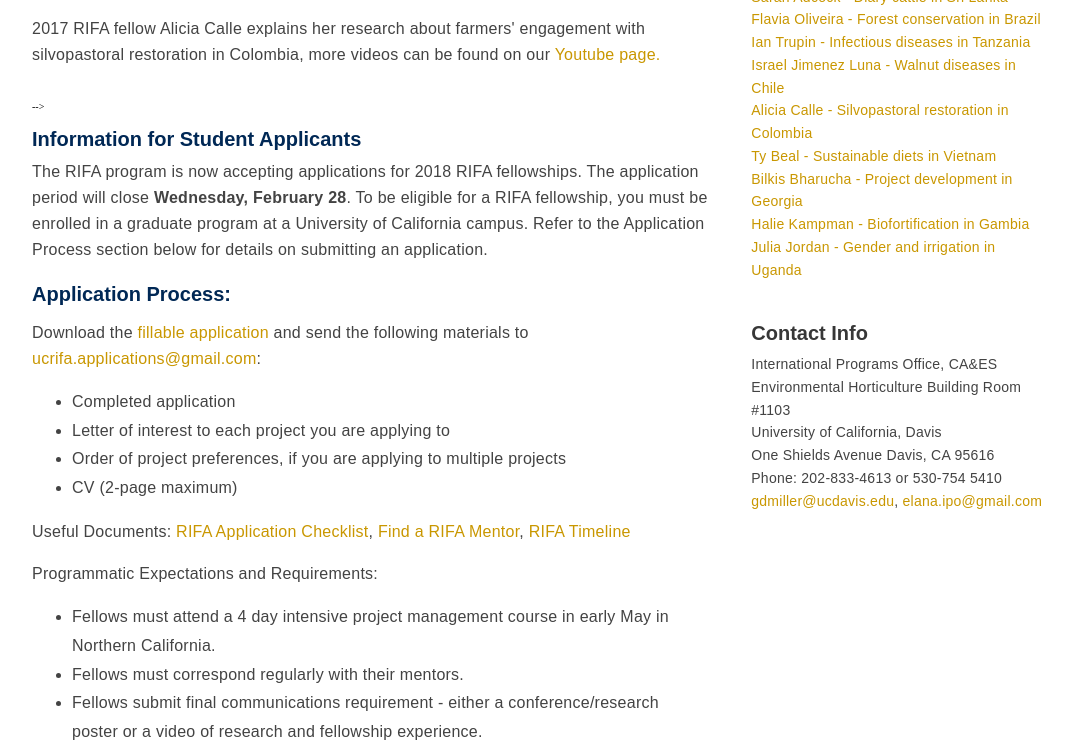
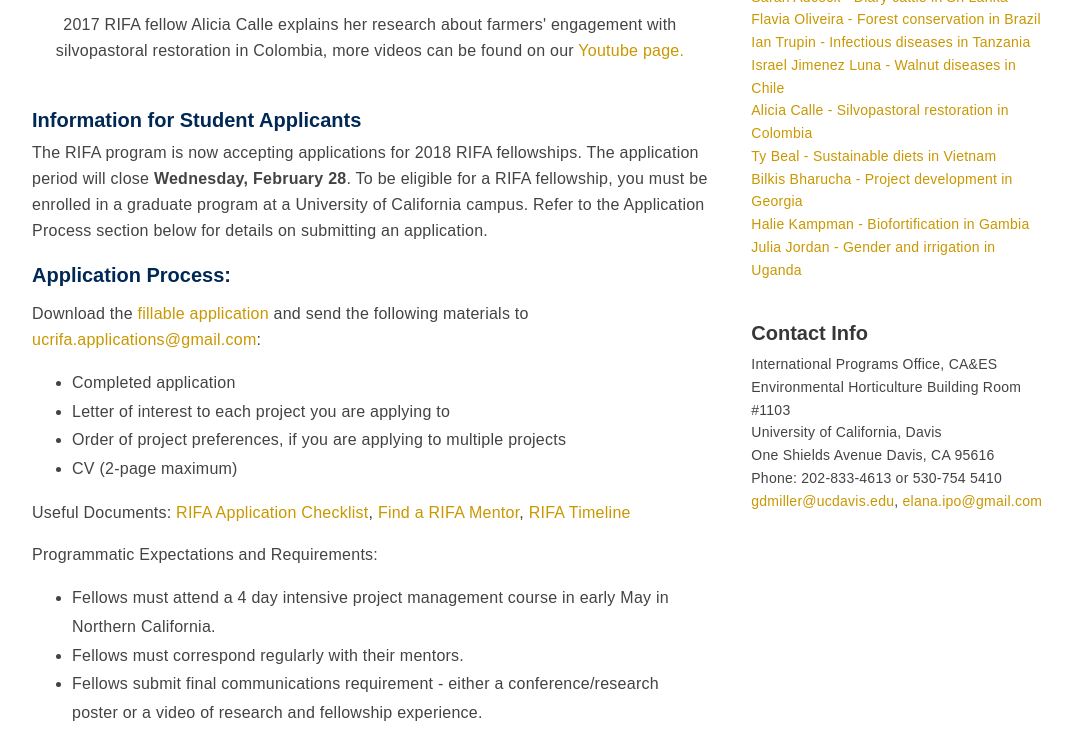
Before and after one commit to ucdavis/ip, a Jekyll site: the page built from scholars-and-students/RIFA/index.html, in a window 1280 px wide and 900 px high, scrolled down 940 px, cut to the strip 159-900 px from the top of the window. Shown: the whole strip, without its empty margins (96-1168 px from the left). Built offline with Jekyll 4.4.1, drawn with Linux system fonts in a browser that asks for light colours; nearby versions of some CDN libraries.

Commit message:
align video center

```diff
--- a/scholars-and-students/RIFA/index.html
+++ b/scholars-and-students/RIFA/index.html
@@ -16,8 +16,8 @@
     Faculty mentors at the University of California also play an integral role, serving as resources and helping guide Fellows in their projects.</p>
     <p>RIFA is funded primarily by the University of California's <a class="external-link" target="_blank" href="http://www.ucop.edu/global-food-initiative/">Global Food Initiative</a> and previusly funded by the United States Agency for International Development</p><br>
 
-<iframe " width="560" height="315" src="https://www.youtube.com/embed/ZEyA8IkHO9U?rel=0" frameborder="0" gesture="media" allow="encrypted-media" allowfullscreen></iframe>
-<p> 2017 RIFA fellow Alicia Calle explains her research about farmers' engagement with silvopastoral restoration in Colombia, more videos can be found on our <a target="_blank" class="external-link" href="https://www.youtube.com/channel/UCNkCBrsOlimGRv3R1MGGWoA">Youtube page.</a></p><br>-->
+<iframe " width="560" height="315" src="https://www.youtube.com/embed/ZEyA8IkHO9U?rel=0" frameborder="0" gesture="media" allow="encrypted-media" align="center" allowfullscreen></iframe>
+<p align="center"> 2017 RIFA fellow Alicia Calle explains her research about farmers' engagement with silvopastoral restoration in Colombia, more videos can be found on our <a target="_blank" class="external-link" href="https://www.youtube.com/channel/UCNkCBrsOlimGRv3R1MGGWoA">Youtube page.</a></p><br>
 
 <h3><a name="appinfo"></a>Information for Student Applicants</h3>
 
```
